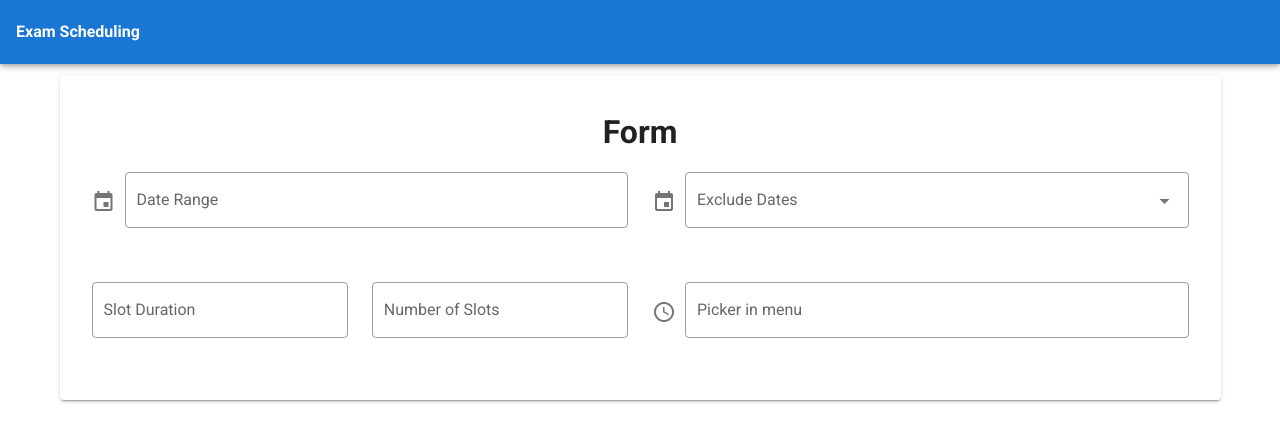
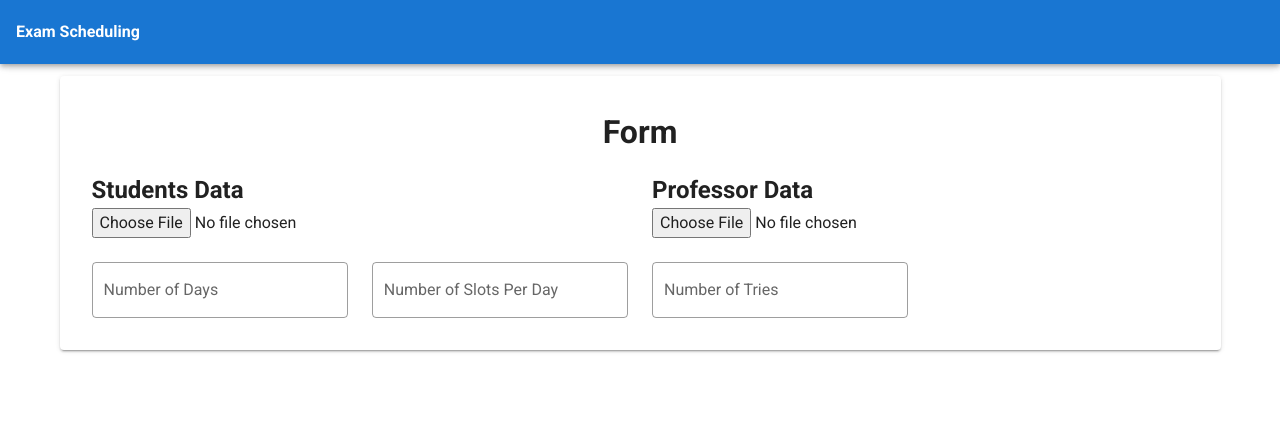
Before and after one commit to AmirHosein-Gharaati/ExamScheduling, a Vue app: page / in a window 1280 px wide. Shown: the top 442 px of the page. Built offline with nearby package versions, Linux system fonts and the light colour scheme.

Commit message:
added xlxs reader

```diff
--- a/src/components/Home.vue
+++ b/src/components/Home.vue
@@ -28,7 +28,7 @@
           <v-icon>mdi-chevron-right</v-icon>
         </v-btn>
       </v-sheet>
-      <v-sheet height="600">
+      <!-- <v-sheet height="600">
         <v-calendar
           ref="calendar"
           v-model="value"
@@ -40,7 +40,7 @@
           :event-color="getEventColor"
           @change="getEvents"
         ></v-calendar>
-      </v-sheet>
+      </v-sheet> -->
     </div>
 
     <div>
@@ -49,115 +49,56 @@
           <div class="d-flex justify-center"><h1 class="pb-4">Form</h1></div>
           <v-row>
             <v-col cols="6">
-              <v-menu
-                v-model="menu"
-                :close-on-content-click="false"
-                :nudge-right="40"
-                transition="scale-transition"
-                offset-y
-                min-width="auto"
-              >
-                <template v-slot:activator="{ on, attrs }">
-                  <v-text-field
-                    v-model="date"
-                    label="Date Range"
-                    prepend-icon="mdi-calendar"
-                    readonly
-                    v-bind="attrs"
-                    v-on="on"
-                    outlined
-                  ></v-text-field>
-                </template>
-                <v-date-picker v-model="date" range no-title></v-date-picker>
-              </v-menu>
+              <div>
+                <h2>Students Data</h2>
+                <input
+                  type="file"
+                  v-on:change="readFile($event, dataType.student)"
+                  placeholder="Upload file"
+                  accept=".csv,application/vnd.openxmlformats-officedocument.spreadsheetml.sheet, application/vnd.ms-excel"
+                />
+              </div>
             </v-col>
             <v-col cols="6">
-              <v-menu
-                ref="menu2"
-                v-model="menu2"
-                :close-on-content-click="false"
-                :return-value.sync="dates"
-                transition="scale-transition"
-                offset-y
-                min-width="auto"
-              >
-                <template v-slot:activator="{ on, attrs }">
-                  <v-combobox
-                    v-model="dates"
-                    multiple
-                    chips
-                    small-chips
-                    label="Exclude Dates"
-                    prepend-icon="mdi-calendar"
-                    readonly
-                    v-bind="attrs"
-                    v-on="on"
-                    outlined
-                  ></v-combobox>
-                </template>
-                <v-date-picker v-model="dates" multiple no-title scrollable>
-                  <v-spacer></v-spacer>
-                  <v-btn text color="primary" @click="menu2 = false">
-                    Cancel
-                  </v-btn>
-                  <v-btn text color="primary" @click="$refs.menu2.save(dates)">
-                    OK
-                  </v-btn>
-                </v-date-picker>
-              </v-menu>
+              <div>
+                <h2>Professor Data</h2>
+                <input
+                  type="file"
+                  v-on:change="readFile($event, dataType.professor)"
+                  placeholder="Upload file"
+                  accept=".csv,application/vnd.openxmlformats-officedocument.spreadsheetml.sheet, application/vnd.ms-excel"
+                />
+              </div>
             </v-col>
           </v-row>
 
           <v-row>
             <v-col cols="3">
               <v-text-field
-                v-model="numberValue"
+                v-model="numberOfDays"
                 hide-details
-                label="Slot Duration"
+                label="Number of Days"
                 type="number"
                 outlined
               />
             </v-col>
             <v-col cols="3">
               <v-text-field
-                v-model="numberValue"
+                v-model="numberOfSlotsPerDay"
                 hide-details
-                label="Number of Slots"
+                label="Number of Slots Per Day"
                 type="number"
                 outlined
               />
             </v-col>
-
-            <v-col cols="6">
-              <v-menu
-                ref="menuTimePicker"
-                v-model="menuTimePicker"
-                :close-on-content-click="false"
-                :nudge-right="40"
-                :return-value.sync="menuTimePickerModel"
-                transition="scale-transition"
-                offset-y
-                max-width="290px"
-                min-width="290px"
-              >
-                <template v-slot:activator="{ on, attrs }">
-                  <v-text-field
-                    v-model="menuTimePickerModel"
-                    label="Picker in menu"
-                    prepend-icon="mdi-clock-time-four-outline"
-                    readonly
-                    v-bind="attrs"
-                    v-on="on"
-                    outlined
-                  ></v-text-field>
-                </template>
-                <v-time-picker
-                  v-if="menuTimePicker"
-                  v-model="menuTimePickerModel"
-                  full-width
-                  @click:minute="$refs.menuTimePicker.save(menuTimePickerModel)"
-                ></v-time-picker>
-              </v-menu>
+            <v-col cols="3">
+              <v-text-field
+                v-model="numberOfTries"
+                hide-details
+                label="Number of Tries"
+                type="number"
+                outlined
+              />
             </v-col>
           </v-row>
         </v-form>
@@ -166,52 +107,59 @@
   </div>
 </template>
 
-<script lang="ts">
+<script>
 import Vue from "vue";
+import * as XLSX from "xlsx";
+
+import { readCourses, readStudents, readProfessors } from "../helpers/readData";
 
 export default Vue.extend({
   name: "Home",
 
   data: () => ({
-    type: "week",
-    types: ["month", "week", "day", "4day"],
-    mode: "stack",
-    weekday: [6, 0, 1, 2, 3, 4, 5],
-    weekdays: [{ text: "Sat - Fri", value: [6, 0, 1, 2, 3, 4, 5] }],
-    dates: [],
-    value: "",
-    events: [],
+    numberOfDays: null,
+    numberOfSlotsPerDay: null,
+    numberOfTries: null,
     valid: true,
-    menu: false,
-    menu2: false,
-    menuTimePicker: null,
-    menuTimePickerModel: null,
-    numberValue: null,
-    date: null,
-    colors: [
-      "blue",
-      "indigo",
-      "deep-purple",
-      "cyan",
-      "green",
-      "orange",
-      "grey darken-1",
-    ],
+    students: null,
+    courses: null,
+    professors: null,
+    dataType: {
+      student: 0,
+      professor: 1,
+    },
   }),
   methods: {
-    getEvents({ start, end }) {
-      console.log(start, end);
-    },
-    getEventColor(event: any) {
-      return event.color;
-    },
-    rnd(a: number, b: number) {
-      return Math.floor((b - a + 1) * Math.random()) + a;
-    },
-  },
-  computed: {
-    dateRangeText() {
-      return this.dates.join(" ~ ");
+    readFile(event, type) {
+      const file = event?.target?.files[0];
+      const fileReader = new FileReader();
+      fileReader.readAsArrayBuffer(file);
+
+      fileReader.onload = () => {
+        const arrayBuffer = fileReader.result;
+        const data = new Uint8Array(arrayBuffer);
+
+        const arr = [];
+        for (let i = 0; i != data.length; ++i)
+          arr[i] = String.fromCharCode(data[i]);
+
+        const bstr = arr.join("");
+        const workbook = XLSX.read(bstr, { type: "binary" });
+        const first_sheet_name = workbook.SheetNames[0];
+        const worksheet = workbook.Sheets[first_sheet_name];
+        const arrayList = XLSX.utils.sheet_to_json(worksheet, { header: 1 });
+
+        if (type === this.dataType.student) {
+          this.courses = readCourses(arrayList);
+          this.students = readStudents(arrayList);
+        } else if (type === this.dataType.professor) {
+          if (!this.courses) {
+            alert("ابتدا باید اطلاعات دانشجویان و دروس پر شود");
+            return;
+          }
+          this.professors = readProfessors(arrayList, this.courses);
+        }
+      };
     },
   },
 });
--- /dev/null
+++ b/src/helpers/readData.js
@@ -0,0 +1,57 @@
+export function readCourses(rawDataArray) {
+  const map = new Map();
+  const headers = rawDataArray[0];
+  const coursesNames = headers.shift();
+
+  for (let index = 0; index < coursesNames.length; index++) {
+    map.set(coursesNames[index], index + 1);
+  }
+
+  return map;
+}
+
+export function readStudents(rawDataArray) {
+  const studentCoursesRow = rawDataArray.slice(1);
+
+  const studentsData = [];
+
+  studentCoursesRow.forEach((row) => {
+    const student = {
+      pk: row[0],
+      courses: [],
+    };
+
+    for (let i = 1; i < row.length; i++) {
+      if (row[i] === 1) {
+        student.courses.push(i);
+      }
+    }
+
+    studentsData.push(student);
+  });
+
+  return studentsData;
+}
+
+export function readProfessors(rawDataArray, coursesMap) {
+  const professorsData = [];
+
+  for (let i = 0; i < rawDataArray.length; i++) {
+    const professor = {
+      pk: i + 1,
+      name: rawDataArray[i][0],
+      courses: [],
+    };
+
+    for (let j = 1; j < rawDataArray[i].length; j++) {
+      const courseName = rawDataArray[i][j];
+      const courseId = coursesMap.get(courseName);
+
+      professor.courses.push(courseId);
+    }
+
+    professorsData.push(professor);
+  }
+
+  return professorsData;
+}
```
Also changed, not shown: package.json (+2 -9 lines), tsconfig.json (+7 -15 lines), .eslintrc.js (deleted), 1 other file (tests, documents, lock files or other folders).
